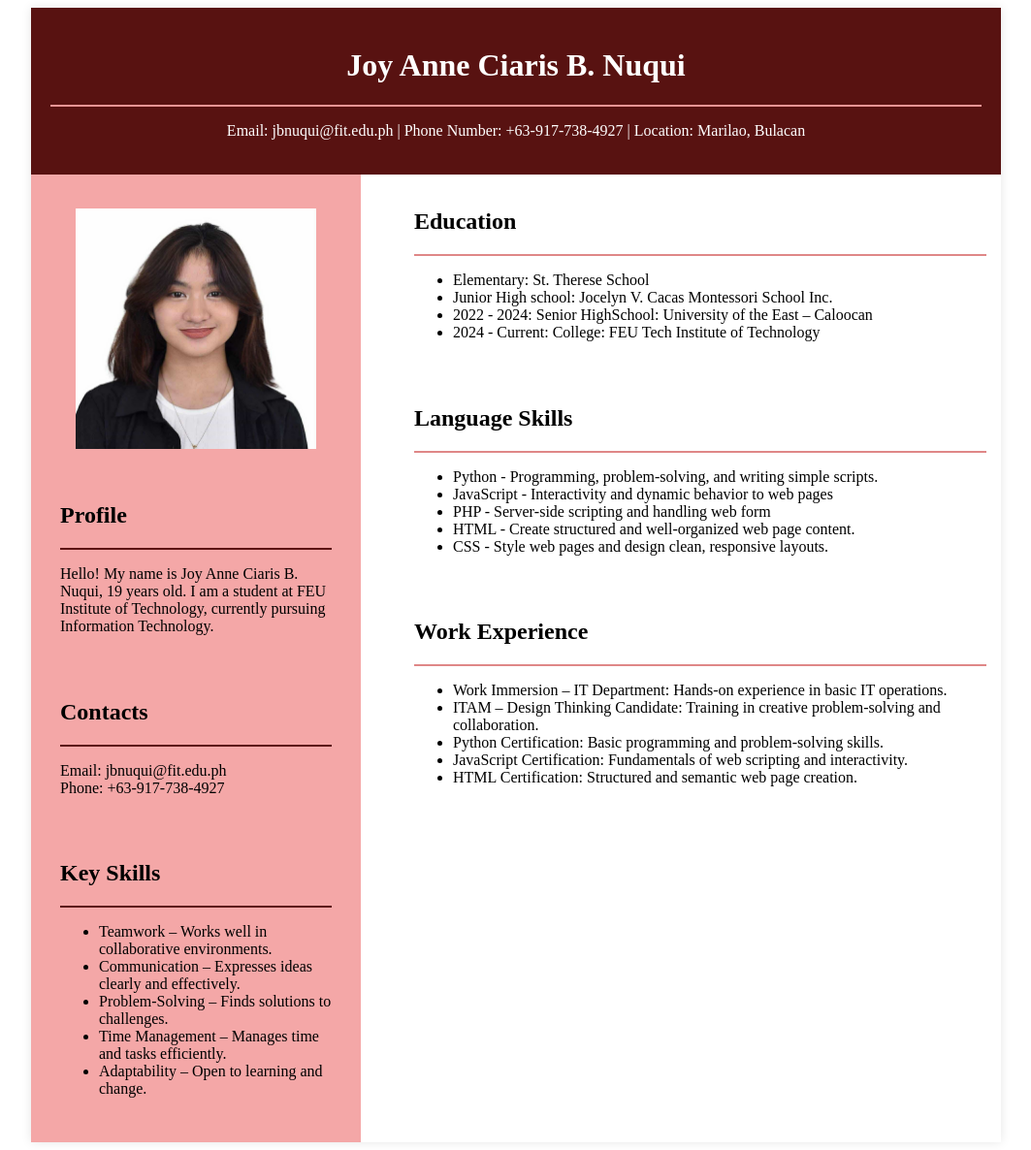
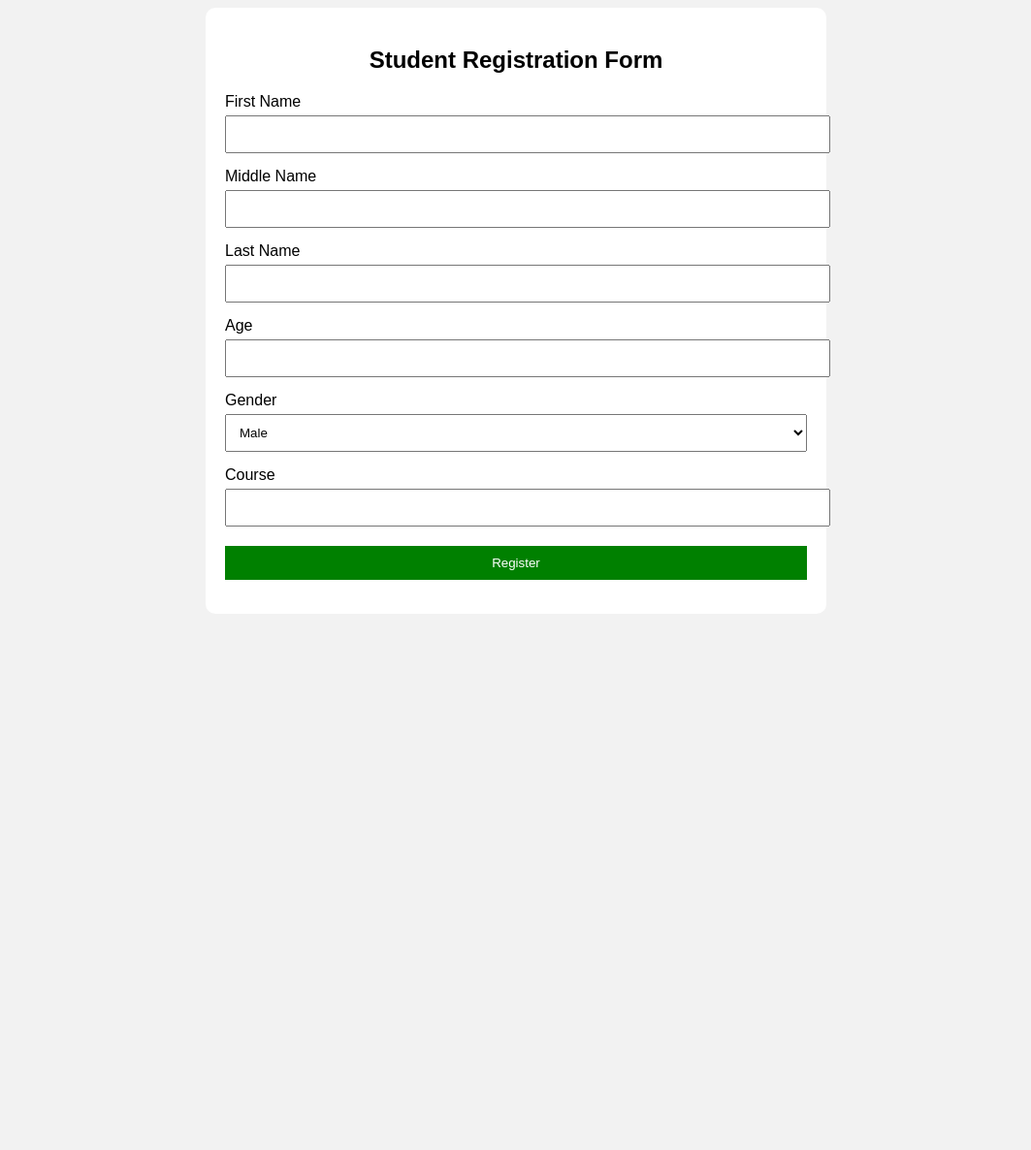
Before and after one commit to nuquiciaris/NUQUI_JOYANNECIARIS, a PHP site: page / in a window 1280 px wide. Shown: the whole page at 97% size, without its empty margins (108-1171 px from the left). After the commit the page ends 633 px from the top, so only its background shows below. Run offline with PHP 8.4, Linux system fonts and the light colour scheme.

Commit message:
Add files via upload

```diff
--- a/index.php
+++ b/index.php
@@ -1,146 +1,68 @@
 <!DOCTYPE html>
-<html lang="en">
+<html>
 <head>
-    <meta charset="UTF-8">
-    <meta name="viewport" content="width=device-width, initial-scale=1.0">
-    <title>My PHP Activities</title>
+    <title>Student Registration Form</title>
     <link rel="stylesheet" href="style.css">
+</head>
 
-</head>
 <body>
-    <?php
-        $name = "Joy Anne Ciaris B. Nuqui";
-        $phoneNumber= "+63-917-738-4927";
-        $email= "jbnuqui@fit.edu.ph";
-        $location= "Marilao, Bulacan";
-        $age= 19;
-        $educs = [
 
-            'Elementary: St. Therese School',
-            'Junior High school: Jocelyn V. Cacas Montessori School Inc.',
-            '2022 - 2024: Senior HighSchool: University of the East – Caloocan',
-            '2024 - Current: College: FEU Tech Institute of Technology'
-        ];
-      $workExs = [
-            'Work Immersion – IT Department: Hands-on experience in basic IT operations.',
-            'ITAM – Design Thinking Candidate: Training in creative problem-solving and collaboration.',
-            'Python Certification: Basic programming and problem-solving skills.',
-            'JavaScript Certification: Fundamentals of web scripting and interactivity.',
-            'HTML Certification: Structured and semantic web page creation.'
-        ];
-        $skills = [
-             'Python - Programming, problem‑solving, and writing simple scripts.'
-            , 'JavaScript - Interactivity and dynamic behavior to web pages'
-            , 'PHP - Server‑side scripting and handling web form'
-            , 'HTML - Create structured and well‑organized web page content.'
-            , 'CSS - Style web pages and design clean, responsive layouts.'];
+<div class="container">
 
-            $kskills = [
+    <h2>Student Registration Form</h2>
 
-                'Teamwork – Works well in collaborative environments.',
-                'Communication – Expresses ideas clearly and effectively.',
-                'Problem‑Solving – Finds solutions to challenges.',
-                'Time Management – Manages time and tasks efficiently.',
-                'Adaptability – Open to learning and change.'
-            ];
+    <form method="POST">
 
-    ?>
-       <div class="container">
+        <label>First Name</label>
+        <input type="text" name="fname" required>
 
-            <div class="header">
-                <h1><?php echo $name; ?></h1>
-                <hr>
-                <p>
-                    Email: <?php echo $email; ?> |
-                    Phone Number: <?php echo $phoneNumber; ?> |
-                    Location: <?php echo $location; ?>
-                </p>
-            </div>
+        <label>Middle Name</label>
+        <input type="text" name="mname">
 
-            <div class="mainLayout">
+        <label>Last Name</label>
+        <input type="text" name="lname" required>
 
-                <div class="leftSide">
+        <label>Age</label>
+        <input type="number" name="age" required>
 
-                    <img src="profile.jpg" class="sideImg">
+        <label>Gender</label>
+        <select name="gender">
+            <option>Male</option>
+            <option>Female</option>
+        </select>
 
-                    <div class="profile">
-                        <h2>Profile</h2>
-                        <hr>
-                        <p>
-                            Hello! My name is <?php echo $name; ?>,
-                            <?php echo $age; ?> years old.
-                            I am a student at FEU Institute of Technology,
-                            currently pursuing Information Technology.
-                        </p>
-                    </div>
+        <label>Course</label>
+        <input type="text" name="course" required>
 
-                    <div class="contacts">
-                        <h2>Contacts</h2>
-                        <hr>
-                        <p>
-                            Email: <?php echo $email; ?><br>
-                            Phone: <?php echo $phoneNumber; ?>
-                        </p>
-                    </div>
+        <input type="submit" name="submit" value="Register" class="btn">
 
+    </form>
 
-                    <div class="kskills">
-                        <h2>Key Skills</h2>
-                        <hr>
-                        <?php
-                            echo '<ul>';
-                            foreach ($kskills as $kskill) {
-                                echo "<li>$kskill</li>";
-                            }
-                            echo '</ul>';
-                        ?>
-                    </div>
+<?php
 
-                </div>
+if(isset($_POST['submit'])){
 
+    $fname = $_POST['fname'];
+    $mname = $_POST['mname'];
+    $lname = $_POST['lname'];
+    $age = $_POST['age'];
+    $gender = $_POST['gender'];
+    $course = $_POST['course'];
 
+    $fullname = strtoupper($fname . " " . $mname . " " . $lname);
 
+    echo "<div class='output'>";
+    echo "<h3>Student Information</h3>";
+    echo "Full Name: " . $fullname . "<br>";
+    echo "Age: " . number_format($age) . "<br>";
+    echo "Gender: " . ucfirst($gender) . "<br>";
+    echo "Course: " . strtoupper($course) . "<br>";
+    echo "</div>";
+}
 
-                <div class="rightSide">
+?>
 
-                            <div class="educs">
-                                <h2>Education</h2>
-                                <hr>
-                                <?php
-                                    echo '<ul>';
-                                    foreach ($educs as $edduc) {
-                                        echo "<li>$edduc</li>";
-                                    }
-                                    echo '</ul>';
-                                ?>
-                            </div>
+</div>
 
-                            <div class="skills">
-                                <h2>Language Skills</h2>
-                                <hr>
-                                <?php
-                                    echo '<ul>';
-                                    foreach ($skills as $skill) {
-                                        echo "<li>$skill</li>";
-                                    }
-                                    echo '</ul>';
-                                ?>
-                            </div>
-
-                            <div class="workEx">
-                                <h2>Work Experience</h2>
-                                <hr>
-                                <?php
-                                    echo '<ul>';
-                                    foreach ($workExs as $workEx) {
-                                        echo "<li>$workEx</li>";
-                                    }
-                                    echo '</ul>';
-                                ?>
-                            </div>
-
-                        </div>
-
-                    </div>
-
-                </div>
+</body>
+</html>
--- a/style.css
+++ b/style.css
@@ -1,85 +1,36 @@
-.container {
-
-    width: 80%;
-    max-width: 1000px;
-    margin: 0 auto;
-    background-color: white;
-    box-shadow: 0 0 10px rgba(0,0,0,0.1);
-    min-height: 100vh;
-    display: flex;
-    flex-direction: column;
-
+body{
+    font-family: Arial;
+    background-color: #f2f2f2;
 }
 
-.header {
-    background-color: #581211;
+.container{
+    width: 600px;
+    margin: auto;
+    background: white;
     padding: 20px;
-    margin: 0px;
-    color: white;
-    text-align: center;
-
-}
-.sideImg {
-
-    width: 80%;
-    aspect-ratio: 1 / 1;
-    object-fit: cover;
-
-    display: block;
-    margin: 20px auto;
-
-}
-.mainLayout {
-    display: flex;
-    align-items: stretch;
-    gap: 20px;
-    flex: 1;
-
+    border-radius: 10px;
 }
 
-
-
-.leftSide {
-    flex: 1;
-    background-color: rgb(244, 167, 167);
-    padding: 15px;
+h2{
+    text-align: center;
 }
 
-
-.header hr{
-     background-color: #ec9595;
-    height: 2px;
-    border: none;
-
-
-
-}
-.leftSide hr {
-    background-color: #5c1313;
-      height: 2px;
-      border: none;
-
-
+input, select{
+    width: 100%;
+    padding: 10px;
+    margin-top: 5px;
+    margin-bottom: 15px;
 }
 
-.rightSide hr {
-    background-color: #df8787;
-    height: 2px;
+.btn{
+    background-color: green;
+    color: white;
     border: none;
-}
-.rightSide {
-    flex: 2;
-    padding-left: 20px;
-     align-self: stretch;
+    cursor: pointer;
 }
 
-.profile,
-.contacts,
-.educs,
-.skills,
-.kskills,
-.workEx {
+.output{
+    margin-top: 20px;
     padding: 15px;
-    margin: 0;
-    border-radius: 10px;
+    background-color: #e8ffe8;
 }
```
